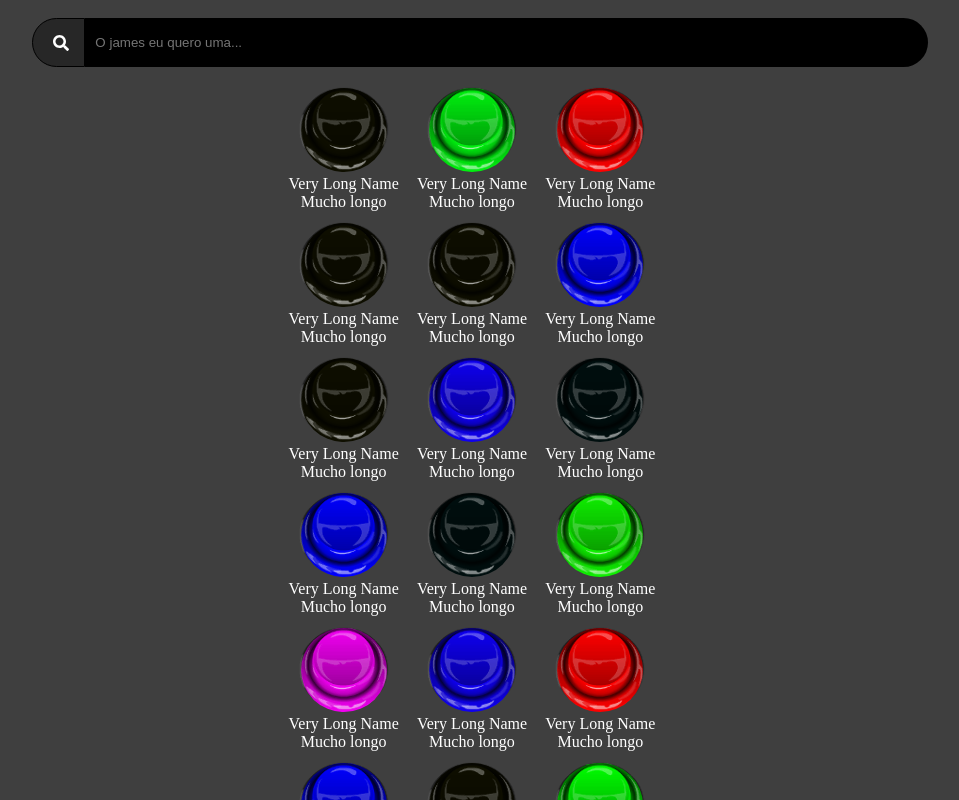
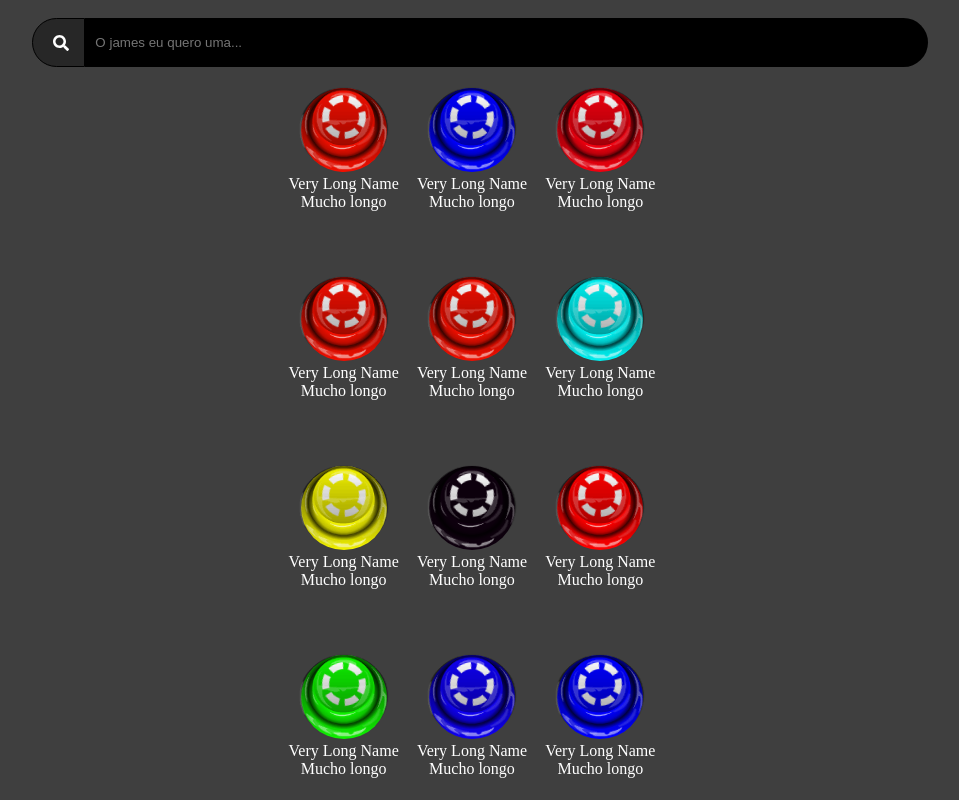
Before and after one commit to gui-rossi/instant-buttons-memes, a Vue app: page / in a window 1280 px wide. Shown: the top 800 px of the page, without its empty margins (168-1127 px from the left). Built offline with nearby package versions, Linux system fonts and the light colour scheme.

Commit message:
added loader

```diff
--- a/src/App.vue
+++ b/src/App.vue
@@ -13,6 +13,7 @@
 import InstantButton from '../src/components/instant-button/instant-button.vue'
 import Navbar from '../src/components/navbar/navbar.vue'
 import AdSense from '../src/components/footer/adsense.vue'
+import Loader from '../src/components/loader/loader.vue'
 
 
 export default {
@@ -30,7 +31,8 @@ export default {
   components: {
     InstantButton,
     Navbar,
-    AdSense
+    AdSense,
+    Loader
   },
   mounted: function () {
 
@@ -62,4 +64,5 @@ body {
   text-align: center;
   flex-wrap: wrap;
 }
+
 </style>
--- a/src/components/instant-button/instant-button.vue
+++ b/src/components/instant-button/instant-button.vue
@@ -3,11 +3,13 @@
         <div class="small-button-background" :style="getRandomColor()"></div>
         <button class="small-button"></button>
         <div class="small-button-shadow"></div>
+        <Loader style="margin-top: 10px;" />
         <div class="instant-button-name">Very Long Name Mucho longo THIS IS VERY LONGGGGGG</div>
     </div>
 </template>
 
 <script>
+import Loader from '../loader/loader.vue'
 
 export default {
     name: "instant-button",
@@ -15,6 +17,9 @@ export default {
         return {
             colors: ['#FF0000', '#00FF00', '#0000FF']
         }
+    },
+    components: {
+        Loader
     },
     methods: {
         getRandomColor: function () {
--- /dev/null
+++ b/src/components/loader/loader.vue
@@ -0,0 +1,51 @@
+<template>
+    <div class="load-wrapp">
+        <div class="load-4">
+            <div class="ring-1"></div>
+        </div>
+    </div>
+</template>
+
+<script>
+/* eslint-disable */
+export default {
+    name: 'loader'
+}
+</script>
+
+<style>
+.load-4 .ring-1 {
+    animation: loadingD 1.5s 0.3s cubic-bezier(0.17, 0.37, 0.43, 0.67) infinite;
+}
+
+.ring-1 {
+    width: 10px;
+    height: 10px;
+    margin: 0 auto;
+    padding: 10px;
+    border: 7px dashed white;
+    border-radius: 100%;
+}
+
+@keyframes loadingD {
+    0% {
+        transform: rotate(0deg);
+    }
+
+    50% {
+        transform: rotate(180deg);
+    }
+
+    100% {
+        transform: rotate(360deg);
+    }
+}
+
+.load-wrapp {
+    width: 50px;
+}
+
+.load-wrapp:last-child {
+    margin-right: 0;
+}
+</style>
```
